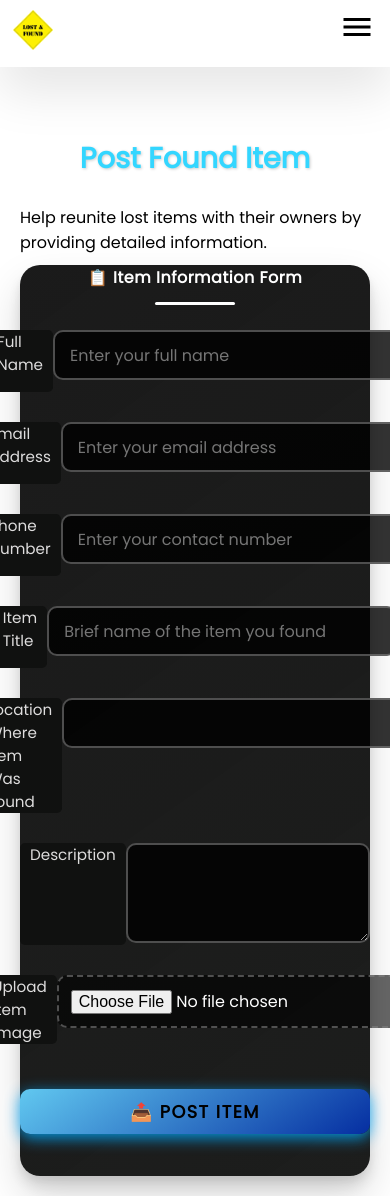
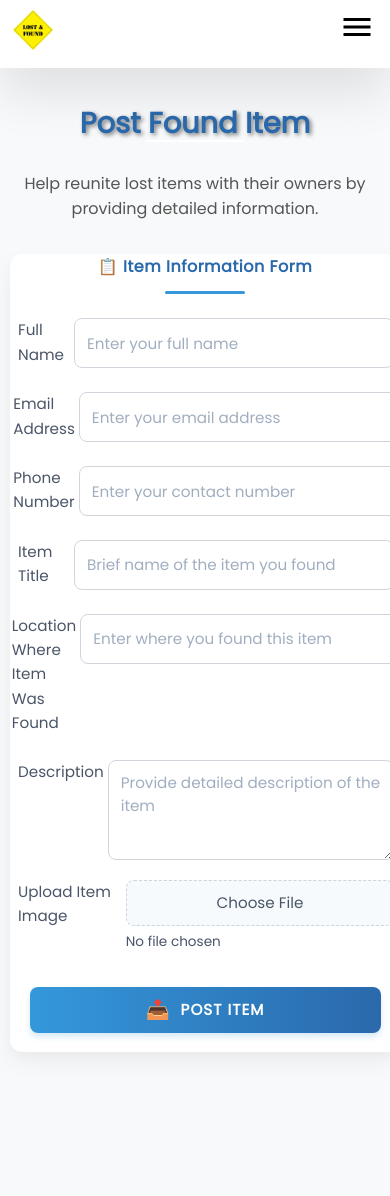
Before and after one commit to radioactive-ssg/Lost-And-Found, a React (Create React App) app in the folder Frontend/: page /post in a window 390 px wide. Shown: the top 1196 px of the page. After the commit the page ends 1084 px from the top, so only its background shows below. Built offline with nearby package versions, Linux system fonts and the light colour scheme; a web font is replaced by a local one.

Commit message:
responsiveness

```diff
--- a/Frontend/src/App.css
+++ b/Frontend/src/App.css
@@ -392,7 +392,7 @@ footer a:hover{
   .background-image {
     position: absolute;
     top: 85px;
-    left: 150px;
+    left: 10vw;
     width: 80%;
     height: 85%;
     background-image: url('/src/assets/manit.png');
@@ -660,9 +660,26 @@ a{
  /* Enhanced Post Page CSS */
 
 /* Main Section */
+/* Reset and Base Styles */
+/* Reset and Base Styles */
+* {
+    box-sizing: border-box;
+    margin: 0;
+    padding: 0;
+  }
+
+  body {
+    font-family: 'Segoe UI', Tahoma, Geneva, Verdana, sans-serif;
+    background-color: #f8f9fa;
+    color: #333;
+    line-height: 1.6;
+  }
+
+  /* Section Styles */
   #postItem section {
-    margin-top: 70px;
-    width: 100vw;
+    margin: 2rem auto;
+    width: 100%;
+    max-width: 1200px;
     display: flex;
     justify-content: center;
     align-items: center;
@@ -670,44 +687,48 @@ a{
     padding: 0 20px;
   }
 
+  /* Heading Styles */
+  .lfh1 {
+    font-size: 2.2rem;
+    font-weight: 700;
+    color: #2a69ac;
+    margin-bottom: 1rem;
+    text-align: center;
+  }
 
-.lfh1 {
-    font-size: 2.5rem;
-    font-weight: 700;
-    color: rgb(51, 214, 255);
-    margin-bottom: 1.5rem;
+  .page-description {
+    font-size: 1.1rem;
+    color: #555;
     text-align: center;
-    text-shadow: 1px 1px 3px rgba(0, 0, 0, 0.2);
+    margin-bottom: 2rem;
+    max-width: 800px;
+    padding: 0 15px;
   }
 
   /* Form Container */
   .form-container {
-    margin-top: 10px;
-    margin-bottom: 20px;
-    width: 600px;
-    max-width: 100%;
-    border: 2px solid rgba(107, 105, 105, 0.7);
-    border-width: 3px;
-    box-shadow: 0 20px 40px rgba(0, 0, 0, 0.15),
-                0 10px 15px rgba(0, 0, 0, 0.1),
-                0 5px 10px rgba(0, 0, 0, 0.05);
-    padding: 30px;
-    color: rgb(255, 254, 254);
+    width: 100%;
+    max-width: 600px;
+    border: 1px solid rgba(0, 0, 0, 0.1);
+    box-shadow: 0 10px 25px rgba(0, 0, 0, 0.05),
+                0 5px 10px rgba(0, 0, 0, 0.02);
+    padding: 2rem;
+    color: #333;
     display: flex;
     justify-content: center;
     flex-direction: column;
     align-items: center;
-    border-radius: 20px;
-    background: linear-gradient(145deg, rgba(22, 22, 22, 0.98), rgba(16, 17, 16, 0.95));
-    backdrop-filter: blur(10px);
+    border-radius: 16px;
+    background: #fff;
     transition: transform 0.3s ease, box-shadow 0.3s ease;
+    margin: 0 auto 2rem;
+    overflow: hidden; /* Ensures nothing exceeds container boundaries */
   }
 
   .form-container:hover {
-    transform: translateY(-5px);
-    box-shadow: 0 25px 50px rgba(0, 0, 0, 0.2),
-                0 15px 20px rgba(0, 0, 0, 0.15),
-                0 7px 15px rgba(0, 0, 0, 0.1);
+    transform: translateY(-3px);
+    box-shadow: 0 15px 30px rgba(0, 0, 0, 0.1),
+                0 8px 15px rgba(0, 0, 0, 0.05);
   }
 
   .form-container h2 {
@@ -715,8 +736,8 @@ a{
     width: 100%;
     font-size: 1.5rem;
     font-weight: 600;
-    margin-bottom: 25px;
-    color: var(--yellow);
+    margin-bottom: 1.5rem;
+    color: #2a69ac;
     letter-spacing: 0.5px;
     position: relative;
     padding-bottom: 15px;
@@ -730,14 +751,13 @@ a{
     transform: translateX(-50%);
     height: 3px;
     width: 80px;
-    background: var(--yellow);
+    background: #3498db;
     border-radius: 2px;
   }
 
-/* Form */
+  /* Form Styles */
   .form {
-    width: 500px;
-    max-width: 100%;
+    width: 100%;
     display: flex;
     flex-direction: column;
   }
@@ -745,131 +765,266 @@ a{
   /* Input Containers */
   .input-container {
     position: relative;
-    width: 500px;
-    max-width: 100%;
-    margin-bottom: 22px;
+    width: 100%;
+    margin-bottom: 1.5rem;
+    padding: 0 8px; /* Add padding to prevent touching boundaries */
+  }
+
+  /* Label Styles - Fixed to prevent touching boundaries */
+  .form label {
+    display: inline-block;
+    margin-bottom: 8px;
+    color: #4a5568;
+    font-weight: 500;
+    transition: color 0.3s ease;
+    padding: 0 4px; /* Add padding to prevent touching edge */
+  }
+
+  .label-active {
+    color: #2a69ac !important;
   }
 
   /* Input Fields */
-.form input, .submitbtn {
-    margin-bottom: 20px;
-    height: 45px;
-    border-radius: 10px;
-    border: 2px solid rgba(128, 128, 128, 0.6);
-    outline: none;
+  .form input,
+  .form textarea,
+  .submitbtn {
     width: 100%;
-    background-color: rgba(0, 0, 0, 0.8);
-    color: white;
-    padding: 0 15px;
+    padding: 12px 15px;
+    border-radius: 8px;
+    border: 1px solid #d1d5db;
+    background-color: #fff;
+    color: #333;
+    font-size: 1rem;
     transition: all 0.3s ease;
-    font-size: 1rem;
+    max-width: 100%; /* Ensure inputs don't exceed container width */
+  }
+
+  .form input {
+    height: 48px;
   }
 
   .form textarea {
-    height: 80px;
-    width: 100%;
-    border-radius: 10px;
-    margin-bottom: 10px;
-    border: 2px solid rgba(128, 128, 128, 0.6);
-    outline: none;
-    background-color: rgba(0, 0, 0, 0.8);
-    color: white;
-    padding: 12px 15px;
-    font-size: 1rem;
+    min-height: 100px;
+    max-height: 200px;
+    resize: vertical;
     font-family: inherit;
-    transition: all 0.3s ease;
-    resize: vertical;
-    min-height: 80px;
-    max-height: 200px;
-}
-
-/* Label */
-.form label {
-    color: rgb(222, 221, 221);
-    background-color: rgb(16, 17, 16);
-    padding: 0 10px;
-    border-radius: 5px;
-    font-size: 0.95rem;
-    transition: all 0.3s ease;
-    display: inline-block;
-    margin-bottom: 8px;
-    font-weight: 500;
   }
 
   /* Focus States */
-.form input:focus, .form textarea:focus {
-    border: 2px solid var(--yellow);
-    box-shadow: 0 0 5px rgba(255, 215, 0, 0.4);
+  .form input:focus,
+  .form textarea:focus {
+    outline: none;
+    border-color: #3498db;
+    box-shadow: 0 0 0 3px rgba(52, 152, 219, 0.2);
   }
 
-.input-container:focus-within label {
-    color: var(--yellow);
-    font-weight: 600;
+  .has-value {
+    border-color: #38a169;
   }
 
-.input-container label:hover {
-    color: var(--yellow);
+  /* File Input Styling - Fixed to prevent overflow */
+  .file-input-wrapper {
+    position: relative;
+    width: 100%;
+    padding: 0;
+    overflow: hidden; /* Prevent content from overflowing */
+  }
+
+  .form input[type="file"] {
+    width: 100%;
+    max-width: 100%;
+    padding: 10px;
+    background-color: #f7fafc;
+    border: 1px dashed #cbd5e0;
+    cursor: pointer;
+    font-size: 0.9rem; /* Smaller font size for mobile */
+  }
+
+  .form input[type="file"]:hover {
+    border-color: #3498db;
+    background-color: #f0f9ff;
+  }
+
+  .file-selected {
+    display: block;
+    margin-top: 5px;
+    color: #38a169;
+    font-size: 0.9rem;
+    word-break: break-word; /* Ensures long filenames wrap properly */
+  }
+
+  /* Custom file input styling for better mobile display */
+  .custom-file-input {
+    position: relative;
+    display: inline-block;
+    width: 100%;
     cursor: pointer;
   }
 
-/* Submit Button */
-.submitbtn {
-    background: linear-gradient(145deg, rgb(97, 200, 240), #052ea1);
-    font-size: 1.1rem;
-    font-weight: 600;
-    border: none;
-    text-transform: uppercase;
-    letter-spacing: 1.5px;
-    color: black;
+  .custom-file-input input[type="file"] {
+    position: absolute;
+    top: 0;
+    left: 0;
+    opacity: 0;
+    width: 100%;
+    height: 100%;
     cursor: pointer;
-    position: relative;
-    overflow: hidden;
-    box-shadow: 0 4px 15px rgba(0, 170, 255, 0.859);
+  }
+
+  .custom-file-button {
+    padding: 10px 15px;
+    background-color: #f7fafc;
+    border: 1px dashed #cbd5e0;
+    border-radius: 8px;
+    font-size: 0.95rem;
+    color: #4a5568;
+    display: flex;
+    align-items: center;
+    justify-content: center;
     transition: all 0.3s ease;
   }
 
+  .custom-file-button:hover {
+    border-color: #3498db;
+    background-color: #f0f9ff;
+  }
+
+  .file-name-display {
+    margin-top: 5px;
+    font-size: 0.85rem;
+    color: #4a5568;
+    word-break: break-word;
+  }
+
+  /* Button Styles */
+  .submitbtn {
+    height: 50px;
+    background: linear-gradient(to right, #3498db, #2a69ac);
+    color: white;
+    font-weight: 600;
+    border: none;
+    cursor: pointer;
+    transition: all 0.3s ease;
+    box-shadow: 0 4px 6px rgba(52, 152, 219, 0.2);
+    font-size: 1rem;
+    text-transform: uppercase;
+    letter-spacing: 1px;
+    display: flex;
+    justify-content: center;
+    align-items: center;
+    gap: 10px;
+    margin: 0 8px; /* Add horizontal margin */
+  }
+
   .submitbtn:hover {
-    background: linear-gradient(145deg, rgb(255, 255, 255), #5cb8e6);
-    box-shadow: 0 6px 20px rgba(0, 204, 255, 0.4);
+    background: linear-gradient(to right, #2a69ac, #1e4b7a);
+    box-shadow: 0 6px 10px rgba(52, 152, 219, 0.3);
     transform: translateY(-2px);
   }
 
   .submitbtn:active {
     transform: translateY(1px);
-    box-shadow: 0 2px 10px rgba(135, 206, 235, 0.3);
+    box-shadow: 0 2px 4px rgba(52, 152, 219, 0.2);
   }
 
-/* File Input */
-.form input[type=file] {
-    height: auto;
-    padding: 12px;
-    cursor: pointer;
-    background-color: rgba(0, 0, 0, 0.6);
-    border: 2px dashed rgba(128, 128, 128, 0.6);
+  .btn-icon {
+    font-size: 1.2rem;
   }
 
-.form input[type=file]:hover {
-    border-color: var(--yellow);
-    background-color: rgba(0, 0, 0, 0.7);
+  /* Loading State */
+  .submitting {
+    opacity: 0.8;
+    cursor: not-allowed;
+  }
+
+  .loading-spinner {
+    display: inline-block;
+    width: 20px;
+    height: 20px;
+    border: 3px solid rgba(255, 255, 255, 0.3);
+    border-radius: 50%;
+    border-top-color: #fff;
+    animation: spin 1s ease-in-out infinite;
+    margin-right: 8px;
+  }
+
+  @keyframes spin {
+    to { transform: rotate(360deg); }
+  }
+
+  /* Placeholder styling */
+  ::placeholder {
+    color: #a0aec0;
+    opacity: 1;
   }
 
   /* Responsive Design */
-@media (max-width: 650px) {
-    .form-container {
-        width: 100%;
-        padding: 20px 15px;
+  @media (max-width: 768px) {
+    .lfh1 {
+      font-size: 1.8rem;
     }
 
-    .form, .input-container {
-        width: 100%;
+    .form-container {
+      padding: 1.5rem;
+      width: 95%; /* Slightly reduced width on tablets */
     }
 
     .form-container h2 {
       font-size: 1.3rem;
     }
+  }
+
+  @media (max-width: 480px) {
+    #postItem section {
+      padding: 0 10px;
+    }
 
     .lfh1 {
-        font-size: 2rem;
+      font-size: 1.6rem;
+      padding: 0 10px;
+    }
+
+    .page-description {
+      font-size: 1rem;
+      padding: 0 12px;
+    }
+
+    .form-container {
+      padding: 1.2rem 0.8rem; /* Reduced padding on mobile */
+      width: 92%; /* Further reduced width on mobile */
+      border-radius: 12px;
+    }
+
+    /* Increase spacing between form elements on mobile */
+    .input-container {
+      margin-bottom: 1.2rem;
+      padding: 0 6px;
+    }
+
+    .form input,
+    .form textarea,
+    .submitbtn {
+      font-size: 0.95rem;
+      padding: 10px 12px; /* Slightly reduced padding */
+    }
+
+    .form label {
+      font-size: 0.95rem;
+      margin-bottom: 6px;
+      padding-left: 2px;
+    }
+
+    /* Make file input more mobile-friendly */
+    .form input[type="file"] {
+      padding: 8px;
+      font-size: 0.85rem;
+    }
+
+    /* Adjust button size on mobile */
+    .submitbtn {
+      height: 46px;
+      font-size: 0.95rem;
+      margin: 0 6px;
     }
   }
 /* ------------------------------------details page------------------------ */
--- a/Frontend/src/pages/Post.jsx
+++ b/Frontend/src/pages/Post.jsx
@@ -1,4 +1,4 @@
-import { useState } from "react";
+import { useState, useRef } from "react";
 import Navbar from "../components/Navbar";
 import axios from "axios";
 import { useNavigate } from "react-router-dom";
@@ -18,10 +18,17 @@ export default function Post() {
   const [btn, setBtn] = useState(true);
   const navigate = useNavigate();
   const { enqueueSnackbar } = useSnackbar();
+  const [isSubmitting, setIsSubmitting] = useState(false);
+
+  const [fileName, setFileName] = useState('No file chosen');
+  const fileInputRef = useRef(null);
+
+
 
   const submitData = async (e) => {
     e.preventDefault();
 
+    setIsSubmitting(true);
     // Basic form validation
     if (!name || !phone || !email || !title || !desc || !file) {
       enqueueSnackbar("Please fill all fields", { variant: "warning" });
@@ -63,10 +70,25 @@ export default function Post() {
     setIsHovered(null);
   };
 
+  const handleFileChange = (e) => {
+    if (e.target.files[0]) {
+      setFile(e.target.files[0]);
+      setFileName(e.target.files[0].name);
+    } else {
+      setFile(null);
+      setFileName('No file chosen');
+    }
+  };
+
+  const handleFileButtonClick = () => {
+    fileInputRef.current.click();
+  };
+
 
   return (
+
     <main id="postItem">
-      <Navbar />
+      <Navbar/>
       <section>
         <h1 className="lfh1">Post Found Item</h1>
         <div className="page-description">
@@ -80,7 +102,7 @@ export default function Post() {
             <div className="input-container"
                 onMouseEnter={() => handleHover('name')}
                 onMouseLeave={handleLeave}>
-              <label htmlFor="name" className={isHovered === 'name' ? 'label-active' : ''}>Full Name </label>
+              <label htmlFor="name" className={isHovered === 'name' ? 'label-active' : ''}>Full Name</label>
               <input
                 type="text"
                 id="name"
@@ -88,13 +110,14 @@ export default function Post() {
                 value={name}
                 onChange={(e) => setName(e.target.value)}
                 className={name ? 'has-value' : ''}
+                required
               />
             </div>
 
             <div className="input-container"
                 onMouseEnter={() => handleHover('email')}
                 onMouseLeave={handleLeave}>
-              <label htmlFor="email" className={isHovered === 'email' ? 'label-active' : ''}>Email Address </label>
+              <label htmlFor="email" className={isHovered === 'email' ? 'label-active' : ''}>Email Address</label>
               <input
                 type="email"
                 id="email"
@@ -102,13 +125,14 @@ export default function Post() {
                 value={email}
                 onChange={(e) => setEmail(e.target.value)}
                 className={email ? 'has-value' : ''}
+                required
               />
             </div>
 
             <div className="input-container"
                 onMouseEnter={() => handleHover('phone')}
                 onMouseLeave={handleLeave}>
-              <label htmlFor="phone" className={isHovered === 'phone' ? 'label-active' : ''}>Phone Number </label>
+              <label htmlFor="phone" className={isHovered === 'phone' ? 'label-active' : ''}>Phone Number</label>
               <input
                 type="tel"
                 id="phone"
@@ -116,13 +140,14 @@ export default function Post() {
                 value={phone}
                 onChange={(e) => setPhone(e.target.value)}
                 className={phone ? 'has-value' : ''}
+                required
               />
             </div>
 
             <div className="input-container"
                 onMouseEnter={() => handleHover('title')}
                 onMouseLeave={handleLeave}>
-              <label htmlFor="title" className={isHovered === 'title' ? 'label-active' : ''}>Item Title </label>
+              <label htmlFor="title" className={isHovered === 'title' ? 'label-active' : ''}>Item Title</label>
               <input
                 type="text"
                 id="title"
@@ -130,45 +155,75 @@ export default function Post() {
                 value={title}
                 onChange={(e) => setTitle(e.target.value)}
                 className={title ? 'has-value' : ''}
+                required
               />
             </div>
-            <div className="input-container">
-              <label htmlFor="">Location Where Item Was Found</label>{" "}
+
+            <div className="input-container"
+                onMouseEnter={() => handleHover('location')}
+                onMouseLeave={handleLeave}>
+              <label htmlFor="location" className={isHovered === 'location' ? 'label-active' : ''}>
+                Location Where Item Was Found
+              </label>
               <input
                 type="text"
+                id="location"
+                placeholder="Enter where you found this item"
                 value={location}
                 onChange={(e) => setLocation(e.target.value)}
+                className={location ? 'has-value' : ''}
+                required
               />
             </div>
-            <div className="input-container">
-              <label htmlFor="">Description </label>{" "}
-              <textarea onChange={(e) => setDesc(e.target.value)} value={desc}>
-                {desc}
-              </textarea>
+
+            <div className="input-container"
+                onMouseEnter={() => handleHover('desc')}
+                onMouseLeave={handleLeave}>
+              <label htmlFor="desc" className={isHovered === 'desc' ? 'label-active' : ''}>Description</label>
+              <textarea
+                id="desc"
+                placeholder="Provide detailed description of the item"
+                value={desc}
+                onChange={(e) => setDesc(e.target.value)}
+                className={desc ? 'has-value' : ''}
+                required
+              />
             </div>
 
             <div className="input-container file-container"
                 onMouseEnter={() => handleHover('file')}
                 onMouseLeave={handleLeave}>
-              <label htmlFor="file" className={isHovered === 'file' ? 'label-active' : ''}>Upload Item Image </label>
-              <div className="file-input-wrapper">
+              <label htmlFor="file" className={isHovered === 'file' ? 'label-active' : ''}>
+                Upload Item Image
+              </label>
+
+              {/* Custom file input for better mobile experience */}
+              <div className="custom-file-input">
+                <div className="custom-file-button" onClick={handleFileButtonClick}>
+                  Choose File
+                </div>
                 <input
+                  ref={fileInputRef}
                   type="file"
                   id="file"
                   accept="image/*"
-                  onChange={(e) => setFile(e.target.files[0])}
+                  onChange={handleFileChange}
                   name="file"
+                  style={{ display: 'none' }}
                 />
-                {file && <span className="file-selected">✓ Image selected</span>}
+                <div className="file-name-display">
+                  {fileName}
+                </div>
               </div>
             </div>
+
             <div className="input-container button-container">
-              {btn ? (
+              {!isSubmitting ? (
                 <button type="submit" className="submitbtn" onClick={submitData}>
                   <span className="btn-icon">📤</span> Post Item
                 </button>
               ) : (
-                <button className="submitbtn submitting">
+                <button className="submitbtn submitting" disabled>
                   <span className="loading-spinner"></span> Posting...
                 </button>
               )}
@@ -176,6 +231,6 @@ export default function Post() {
           </form>
         </div>
       </section>
-      </main>
+    </main>
   );
 }
```
Lines whose indentation alone changed are shown as unchanged.
